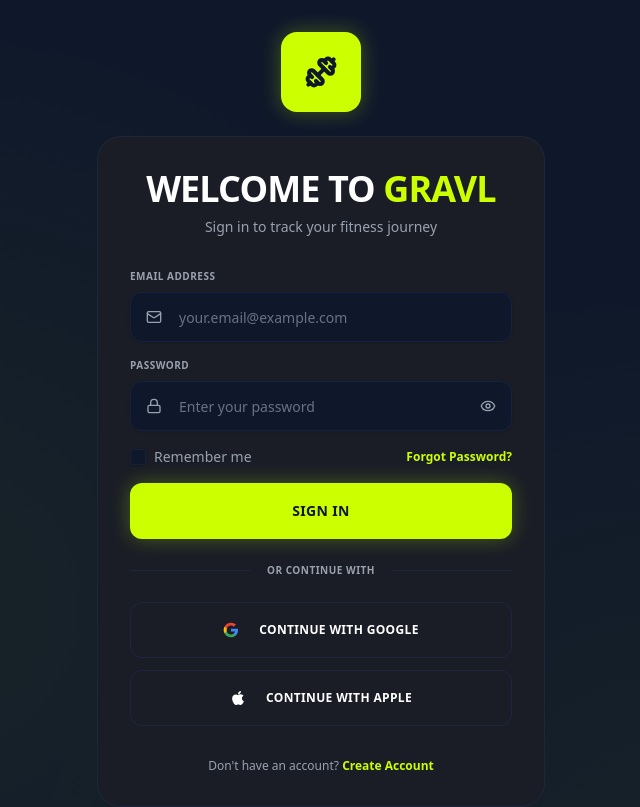
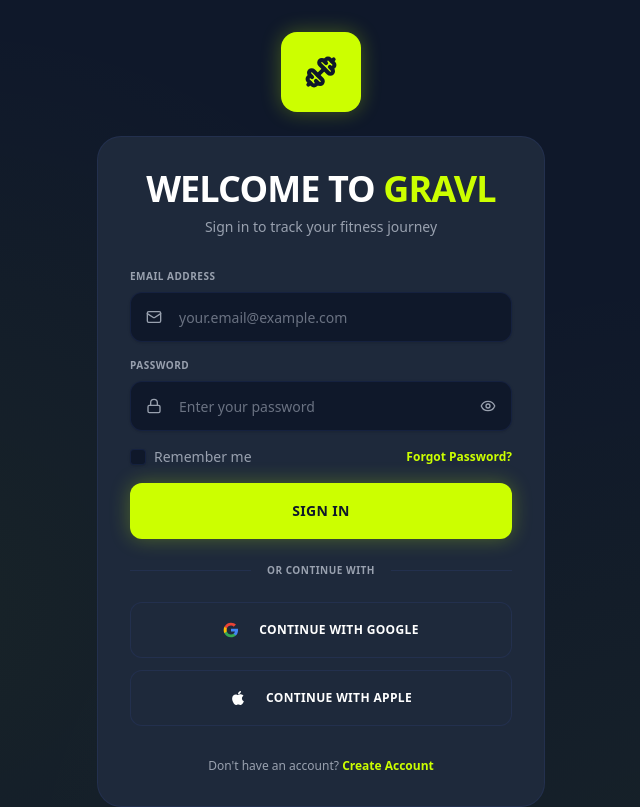
Before and after one commit to xXValhallaCoderXx/gravl-dashboard, a React (Vite) app: page /login in a window 1280 px wide. Shown: the top 807 px of the page, without its empty margins (319-959 px from the left). Built offline with nearby package versions, Linux system fonts and the light colour scheme.

Commit message:
Update bg as per gravl brand

```diff
--- a/src/index.css
+++ b/src/index.css
@@ -9,7 +9,7 @@
 
     /* Gravl Brand Colors */
     --color-gravl-bg: #0F182A;
-    --color-gravl-card: #1A1D26;
+    --color-gravl-card: #1E293B;
     --color-gravl-border: rgba(76, 110, 245, 0.1);
     --color-gravl-lime: #CCFF00;
     --color-gravl-blue: #4C6EF5;
```
